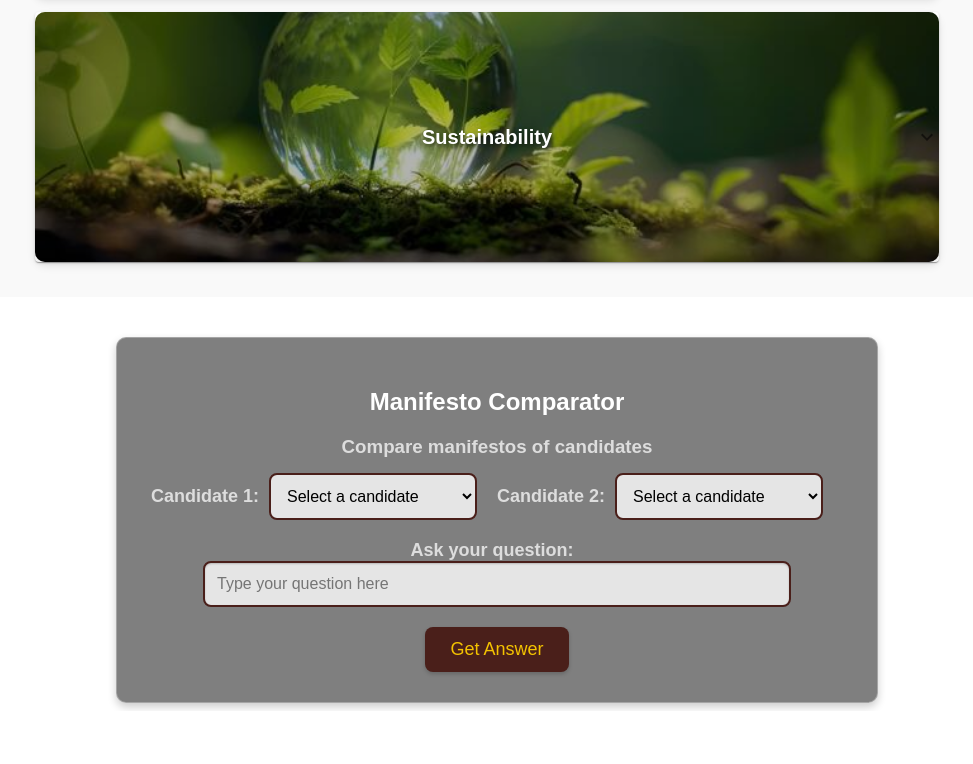
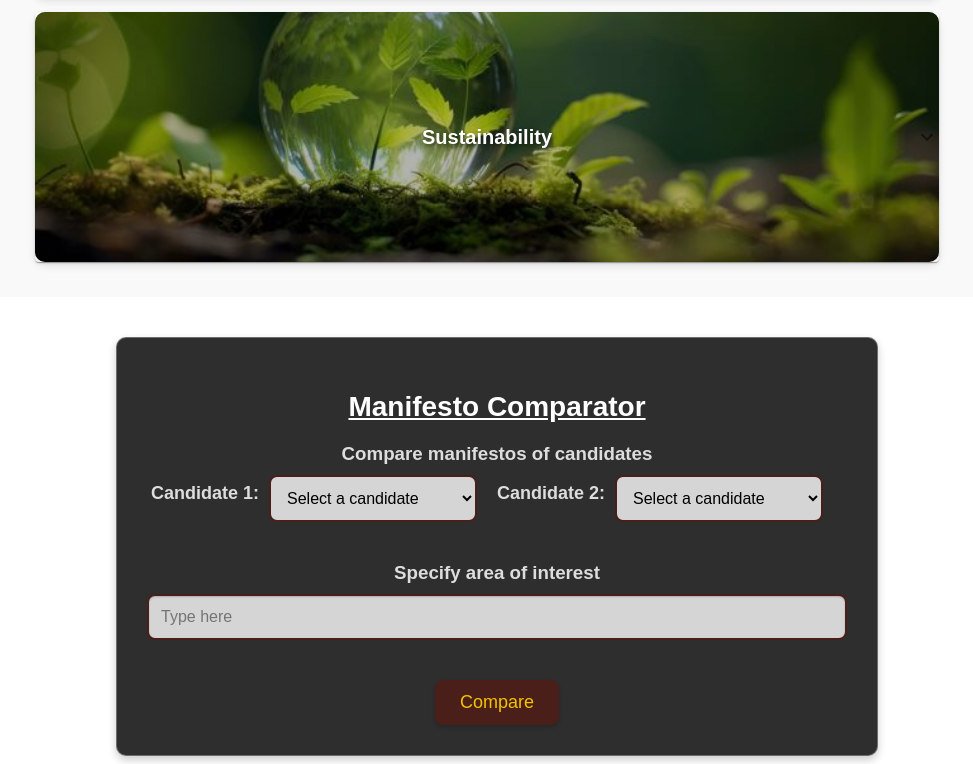
Before and after one commit to CheliM7/043_ChatGPT, a React (Vite) app in the folder frontend/: page /manifestos in a window 1280 px wide. Shown: the part 1308-2072 px from the top of the page, without its empty margins (148-1121 px from the left). Before the commit the page ends 2019 px from the top, so only its background shows below. Built offline with nearby package versions, Linux system fonts and the light colour scheme.

Commit message:
final manifesto comparator component as qnaSection2.jsx

```diff
--- a/frontend/src/components/manifestoPage/qnaSection2.jsx
+++ b/frontend/src/components/manifestoPage/qnaSection2.jsx
@@ -9,71 +9,106 @@ const spin = keyframes`
 
 const Container = styled.div`
   padding: 30px;
-  max-width: 700px;
+  max-width: 90%;
   margin: 0 auto;
-
   font-family: Arial, sans-serif;
   text-align: center;
   border: 1px solid rgba(255, 255, 255, 0.3);
   border-radius: 10px;
   box-shadow: 0 4px 8px rgba(0, 0, 0, 0.2);
-  background-color: rgba(0, 0, 0, 0.5); /* Semi-transparent background */
+  background-color: #2E2E2E;  /* Darker gray for better contrast */
+
+  @media (min-width: 768px) {
+    max-width: 700px;
+  }
 `;
 
 const Heading = styled.h2`
   color: #fff;
   margin-bottom: 20px;
+  font-size: 24px;
+  text-decoration: underline;  /* Add underline */
+
+  @media (min-width: 768px) {
+    font-size: 28px; /* Larger font on medium screens */
+  }
 `;
 
 const SubHeading = styled.h3`
   color: #ddd;
-  margin-bottom: 15px;
+  margin-bottom: 10px;
 `;
 
 const InputSection = styled.div`
-  margin-bottom: 20px;
+  margin-bottom: 40px;
+  display: flex;
+  flex-direction: column; /* Stack inputs vertically on small screens */
+
+  @media (min-width: 768px) {
+    flex-direction: row; /* Row layout for larger screens */
+    justify-content: center;
+    align-items: center;
+  }
 `;
 
 const Label = styled.label`
   font-size: 18px;
   font-weight: 600;
   color: #ddd;
-  margin-right: 10px;
+  margin-bottom: 10px;
+
+  @media (min-width: 768px) {
+    margin-right: 10px;  /* Space between label and input on large screens */
+  }
 `;
 
 const Select = styled.select`
   padding: 12px;
   font-size: 16px;
-  border: 2px solid #4A1F1A; /* Dark Wine Red */
+  border: 2px solid #4A1F1A;
   border-radius: 8px;
   outline: none;
-  background-color: rgba(255, 255, 255, 0.8); /* Semi-transparent input background */
-  margin-right: 20px;
+  background-color: rgba(255, 255, 255, 0.8);
+  margin-bottom: 10px;
+
+  @media (min-width: 768px) {
+    margin-right: 20px; /* Adjusted for spacing on larger screens */
+    margin-bottom: 0; /* Remove margin-bottom in row layout */
+  }
 `;
 
 const Input = styled.input`
-  width: 80%;
+  width: 100%;  /* Full width for mobile */
   max-width: 100%;
   padding: 12px;
   font-size: 16px;
-  border: 2px solid #4A1F1A; /* Dark Wine Red */
+  border: 2px solid #4A1F1A;
   border-radius: 8px;
   outline: none;
   transition: border-color 0.3s;
   box-shadow: inset 0 1px 2px rgba(0, 0, 0, 0.2);
-  background-color: rgba(255, 255, 255, 0.8); /* Semi-transparent input background */
+  background-color: rgba(255, 255, 255, 0.8);
 `;
 
 const Button = styled.button`
   padding: 12px 25px;
   font-size: 18px;
-  background-color: #4A1F1A; /* Dark Wine Red */
-  color: #F4C300; /* Sri Lankan Flag Yellow */
+  background-color: #4A1F1A;
+  color: #F4C300;
   border: none;
   border-radius: 8px;
   cursor: pointer;
   transition: background-color 0.3s;
   box-shadow: 0 2px 4px rgba(0, 0, 0, 0.2);
+  margin-top: 20px; /* Added margin for better spacing */
+
+  &:hover {
+    background-color: #722a1e;  /* Slight color change on hover */
+  }
+
+  @media (min-width: 768px) {
+    margin-top: 0; /* Remove extra margin on larger screens */
+  }
 `;
 
 const LoadingSection = styled.div`
@@ -87,17 +122,17 @@ const LoadingText = styled.p`
 
 const Loader = styled.div`
   border: 4px solid rgba(255, 255, 255, 0.3);
-  border-top: 4px solid #F4C300; /* Sri Lankan Flag Yellow */
+  border-top: 4px solid #F4C300;
   border-radius: 50%;
   width: 30px;
   height: 30px;
-  animation: ${spin} 1s linear infinite; /* Spinner animation */
+  animation: ${spin} 1s linear infinite;
   margin: 0 auto;
 `;
 
 const AnswerSection = styled.div`
   margin-top: 20px;
-  background-color: rgba(255, 255, 255, 0.9); /* Slightly transparent background */
+  background-color: rgba(255, 255, 255, 0.9);
   padding: 20px;
   border-radius: 8px;
   box-shadow: 0 2px 4px rgba(0, 0, 0, 0.2);
@@ -111,7 +146,7 @@ const AnswerHeading = styled.h3`
 const AnswerText = styled.div`
   font-size: 16px;
   color: #555;
-  text-align: left; /* Left-align the answer text */
+  text-align: left;
 `;
 
 const QnASection = () => {
@@ -175,7 +210,7 @@ const QnASection = () => {
           <div key={index} style={{ marginBottom: '10px' }}>
             <ul style={{ listStyleType: 'disc', paddingLeft: '20px', textAlign: 'left' }}>
               {items.map((item, idx) => {
-                const formattedItem = item.replace(/^\* /, '').replace(/\*\*(.*?)\*\*/g, '<strong>$1</strong>'); // Remove leading * and format bold text
+                const formattedItem = item.replace(/^\* /, '').replace(/\*\*(.*?)\*\*/g, '<strong>$1</strong>');
                 return (
                   <li key={idx} style={{ color: '#555' }} dangerouslySetInnerHTML={{ __html: formattedItem }} />
                 );
@@ -185,7 +220,7 @@ const QnASection = () => {
         );
       }
 
-      const formattedSection = section.replace(/\*\*(.*?)\*\*/g, '<strong>$1</strong>'); // Format bold text in sections
+      const formattedSection = section.replace(/\*\*(.*?)\*\*/g, '<strong>$1</strong>');
       return (
         <div key={index} style={{ marginBottom: '10px', textAlign: 'left' }} dangerouslySetInnerHTML={{ __html: formattedSection }} />
       );
@@ -195,34 +230,34 @@ const QnASection = () => {
   return (
     <Container>
       <Heading>Manifesto Comparator</Heading>
-      <SubHeading>Compare manifestos of candidates</SubHeading> {/* Added this heading */}
+      <SubHeading>Compare manifestos of candidates</SubHeading>
       <InputSection>
         <Label htmlFor="candidate1">Candidate 1:</Label>
         <Select id="candidate1" value={candidate1} onChange={handleCandidate1Change}>
-          <option value="" disabled>Select a candidate</option> {/* Placeholder */}
+          <option value="" disabled>Select a candidate</option>
           <option value="candidate1">Anura Dissanayake</option>
           <option value="candidate2">Sajith Premadasa</option>
           <option value="candidate3">Ranil Wickremasinghe</option>
         </Select>
         <Label htmlFor="candidate2">Candidate 2:</Label>
         <Select id="candidate2" value={candidate2} onChange={handleCandidate2Change}>
-          <option value="" disabled>Select a candidate</option> {/* Placeholder */}
+          <option value="" disabled>Select a candidate</option>
           <option value="candidate1">Anura Dissanayake</option>
           <option value="candidate2">Sajith Premadasa</option>
           <option value="candidate3">Ranil Wickremasinghe</option>
         </Select>
       </InputSection>
+      <SubHeading>Specify area of interest</SubHeading>
       <InputSection>
-        <Label htmlFor="question">Ask your question:</Label>
         <Input
           type="text"
           id="question"
           value={question}
           onChange={handleQuestionChange}
-          placeholder="Type your question here"
+          placeholder="Type here"
         />
       </InputSection>
-      <Button onClick={generateAnswer}>Get Answer</Button>
+      <Button onClick={generateAnswer}>Compare</Button>
       {loading && (
         <LoadingSection>
           <LoadingText>Generating Answer...</LoadingText>
```
